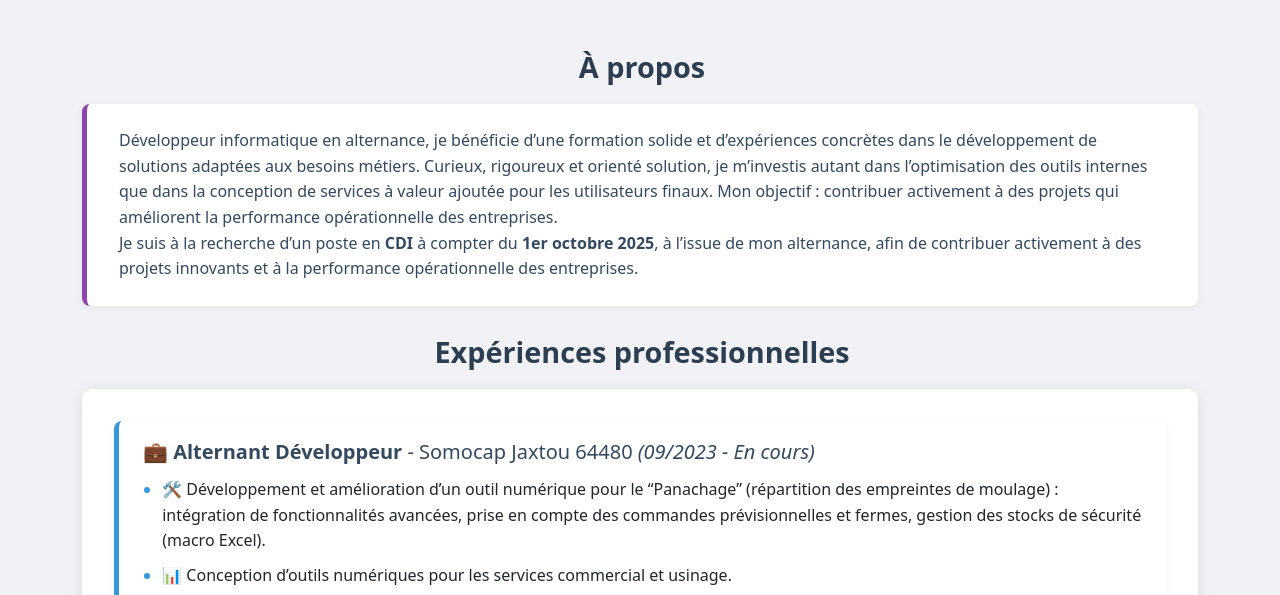
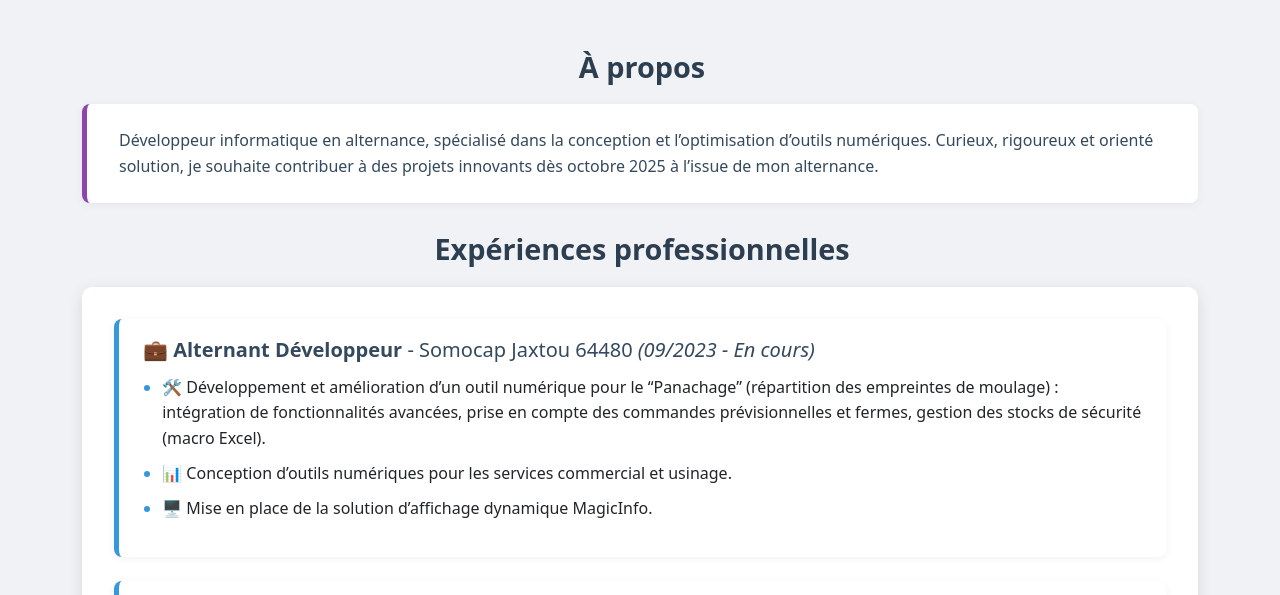
Before and after one commit to Ashraf-Aj-S/ashraf-aj-s.github.io, a plain HTML site: page index.html in a window 1280 px wide. Shown: the part 193-788 px from the top of the page. Drawn offline with nearby package versions, Linux system fonts and the light colour scheme.

Commit message:
Modification dans la page d'index

```diff
--- a/index.html
+++ b/index.html
@@ -28,18 +28,8 @@
 			<div class="section-title">À propos</div>
 			<div class="about-card">
 				<p>
-					Développeur informatique en alternance, je bénéficie d’une formation solide et d’expériences
-					concrètes
-					dans le développement de solutions adaptées aux besoins métiers. Curieux, rigoureux et orienté
-					solution,
-					je m’investis autant dans l’optimisation des outils internes que dans la conception de services à
-					valeur
-					ajoutée pour les utilisateurs finaux. Mon objectif : contribuer activement à des projets qui
-					améliorent
-					la performance opérationnelle des entreprises.<br>
-					Je suis à la recherche d’un poste en <strong>CDI</strong> à compter du <strong>1er octobre 2025</strong>,
-					à l’issue de mon alternance, afin de contribuer activement à des projets innovants et à la performance
-					opérationnelle des entreprises.
+					Développeur informatique en alternance, spécialisé dans la conception et l’optimisation d’outils numériques. Curieux, rigoureux et orienté solution,
+					je souhaite contribuer à des projets innovants dès octobre 2025 à l’issue de mon alternance.
 				</p>
 			</div>
 		</div>
```
